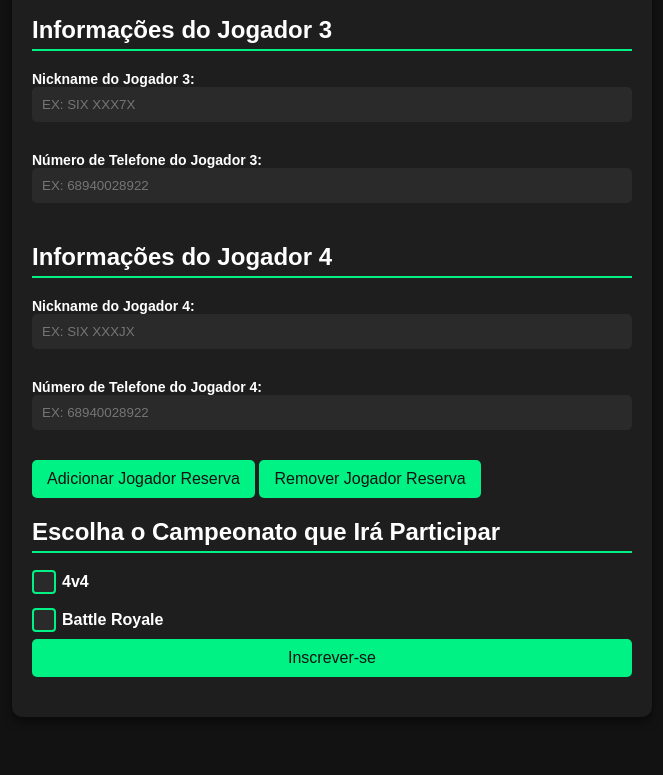
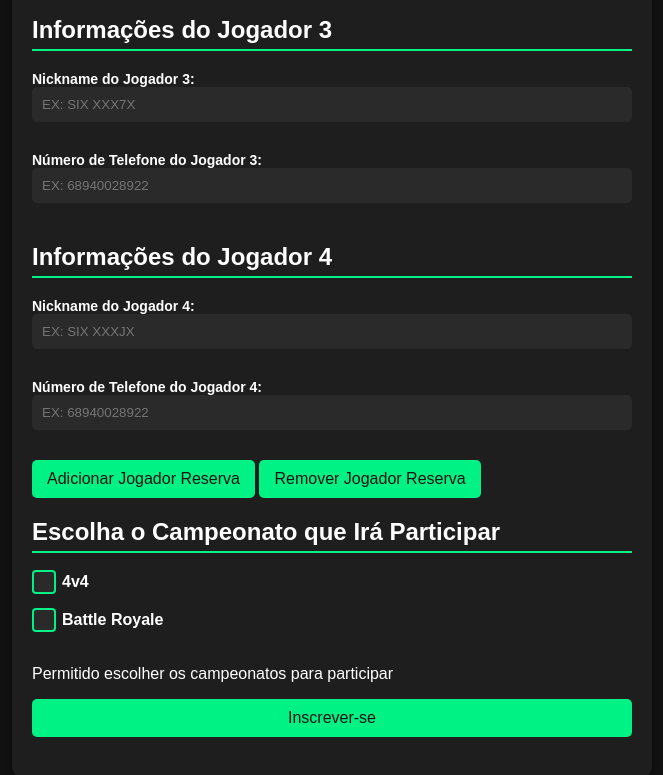
Before and after one commit to KauaEsdras/presencial_finaldeano2024, a plain HTML site: page index.html in a window 1280 px wide. Shown: the part 828-1603 px from the top of the page, without its empty margins (308-971 px from the left). Before the commit the page ends 1565 px from the top, so only its background shows below. Drawn offline with Linux system fonts and the light colour scheme.

Commit message:
Update index.html

```diff
--- a/index.html
+++ b/index.html
@@ -83,6 +83,8 @@
                     <input type="checkbox" name="championship[]" value="Battle Royale">
                     <span class="checkmark"></span>
                 </label>
+
+                <p>Permitido escolher os campeonatos para participar</p>
             </div>
 
             <!-- Botão de Enviar -->
```
